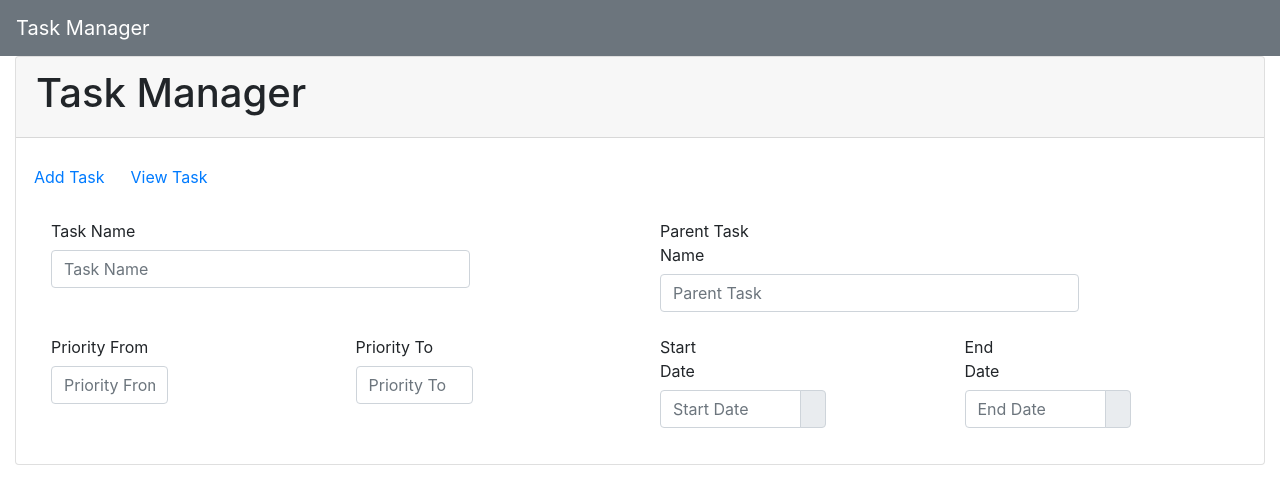
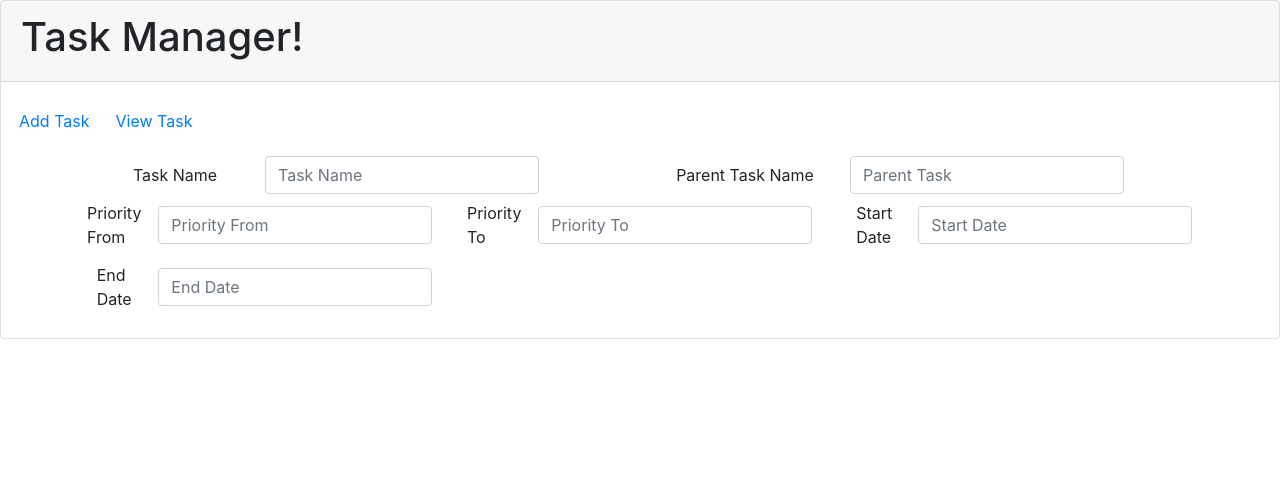
Before and after one commit to nitin-shrivastava/TaskManager, an Angular app in the folder TaskManagerUI/: page /view in a window 1280 px wide. Shown: the top 504 px of the page. Built offline with nearby package versions, Linux system fonts and the light colour scheme.

Commit message:
Revert "UI code changes"
This reverts commit 625726889316ff91c4c5fb60cd9233ca9b4a56db.

```diff
--- a/TaskManagerUI/src/app/app.component.html
+++ b/TaskManagerUI/src/app/app.component.html
@@ -1,14 +1,8 @@
 <!--The content below is only a placeholder and can be replaced.-->
-
-
-<nav class="navbar navbar-dark bg-secondary">
-   <a class="navbar-brand" href="#">Task Manager</a>
-</nav>
-<div class="container-fluid">
 <div class="card">
   <div class="card-header">
     <h1>
-        {{ title }}
+      {{ title }}!
     </h1>
   </div>
   <div class="card-body">
@@ -20,4 +14,3 @@
     <router-outlet></router-outlet>
   </div>
 </div>
-</div>
--- a/TaskManagerUI/src/app/ui/add/add.component.html
+++ b/TaskManagerUI/src/app/ui/add/add.component.html
@@ -1,3 +1,4 @@
+<div class="container">
 <form>
   <div class="form-group row">
     <label for="taskName" class="col-sm-2 col-form-label">Task Name</label>
@@ -6,9 +7,10 @@
     </div>
   </div>
   <div class="form-group row">
-    <label for="formControlRange" class="col-sm-2 col-form-label">Priority</label>
+    <label class="col-sm-2 col-form-label">Priority</label>
     <div class="col-sm-10">
-      <input type="range" class="form-control-range" id="formControlRange"></div>
+      <div id="slider"></div>
+    </div>
   </div>
   <div class="form-group row">
     <label class="col-sm-2 col-form-label">Parent Task</label>
@@ -33,3 +35,4 @@
     <button type="button" class="btn btn-secondary">Reset</button>
   </div>
 </form>
+</div>
--- a/TaskManagerUI/src/app/ui/view/view.component.html
+++ b/TaskManagerUI/src/app/ui/view/view.component.html
@@ -1,72 +1,43 @@
-<form>
-  <div class="form-row">
-    <div class="col-md-6">
-      <div class="form-group">
-        <label for="task_Name" class="col-md-3 col-form-label">Task Name</label>
-        <div class="col-md-9">
-          <input type="text" class="form-control" id="task_Name" placeholder="Task Name" />
-        </div>
+<div class="container">
+  <div class="form-inline row">
+    <div class=" form-group col-xs-6 col-sm-6 col-md-6 col-lg-6">
+      <label for="task_Name" class="col-sm-4 col-form-label">Task Name</label>
+      <div class="col-sm-18">
+        <input type="text" class="form-control" id="task_Name" placeholder="Task Name" />
       </div>
     </div>
-    <div class="col-md-6">
-      <div class="form-group">
-        <label for="parenttask_Name" class="col-md-3 col-form-label">Parent Task Name</label>
-        <div class="col-md-9">
-          <input type="text" class="form-control" id="parenttask_Name" placeholder="Parent Task" />
-        </div>
+    <div class="form-group col-xs-6 col-sm-6 col-md-6 col-lg-6">
+      <label for="parenttask_Name" class="col-sm-4 col-form-label">Parent Task Name</label>
+      <div class="col-sm-8">
+        <input type="text" class="form-control" id="parenttask_Name" placeholder="Parent Task" />
       </div>
     </div>
   </div>
-  <div class="form-row">
-    <div class="col-md-3">
-      <div class="form-group">
-        <label for="priorityFrom" class="col-md-6 col-form-label">Priority From</label>
-        <div class="col-md-6">
-          <input type="text" class="form-control" id="priorityFrom" placeholder="Priority From" />
-        </div>
+  <div class="form-inline row">
+
+    <div class="form-group col-sm-4">
+      <label for="priorityFrom" class="col-sm-2 col-form-label">Priority From</label>
+      <div class="col-sm-2">
+        <input type="text" class="form-control" id="priorityFrom" placeholder="Priority From" />
       </div>
     </div>
-    <div class="col-md-3">
-      <div class="form-group">
-        <label for="priorityTo" class="col-md-6 col-form-label">Priority To</label>
-        <div class="col-md-6">
-          <input type="text" class="form-control" id="priorityTo" placeholder="Priority To" />
-        </div>
+    <div class="form-group col-sm-4">
+      <label for="priorityTo" class="col-sm-2 col-form-label">Priority To</label>
+      <div class="col-sm-2">
+        <input type="text" class="form-control" id="priorityTo" placeholder="Priority To" />
       </div>
     </div>
-    <div class="col-md-3">
-      <div class="form-group">
-        <label class="col-4 col-form-label" for="start_Date">Start Date</label>
-        <div class="col-8">
-          <div class="input-group">
-            <input name="start_Date" class="form-control" id="start_Date" type="text" placeholder="Start Date">
-            <div class="input-group-append">
-              <div class="input-group-text">
-                <i class="fa fa-calendar"></i>
-              </div>
-            </div>
-          </div>
-        </div>
+    <div class="form-group col-sm-4">
+      <label for="startDate" class="col-sm-2 col-form-label">Start Date</label>
+      <div class="col-sm-2">
+        <input type="text" class="form-control" id="startDate" placeholder="Start Date" />
       </div>
     </div>
-    <div class="col-md-3">
-      <div class="form-group">
-        <label class="col-4 col-form-label" for="end_Date">End Date</label>
-        <div class="col-8">
-          <div class="input-group">
-            <input name="end_Date" class="form-control" id="end_Date" type="text" placeholder="End Date">
-            <div class="input-group-append">
-              <div class="input-group-text">
-                <i class="fa fa-calendar"></i>
-              </div>
-            </div>
-          </div>
-        </div>
+    <div class="form-group col-sm-4">
+      <label for="endDate" class="col-sm-2 col-form-label">End Date</label>
+      <div class="col-sm-2">
+        <input type="text" class="form-control" id="endDate" placeholder="End Date" />
       </div>
-      <!-- <label for="endDate" class="col-md-6 col-form-label">End Date</label>
-      <div class="col-md-6">
-        <input type="text" class="form-control" id="endDate" placeholder="End Date" />
-      </div> -->
     </div>
   </div>
-</form>
+</div>
--- a/TaskManagerUI/src/index.html
+++ b/TaskManagerUI/src/index.html
@@ -4,8 +4,8 @@
   <meta charset="utf-8">
   <title>TaskManagerUI</title>
   <base href="/">
-  <meta name="viewport" content="width=device-width, initial-scale=1, shrink-to-fit=no">
 
+  <meta name="viewport" content="width=device-width, initial-scale=1">
   <link rel="icon" type="image/x-icon" href="favicon.ico">
 </head>
 <body>
```
Lines whose indentation alone changed are shown as unchanged.
